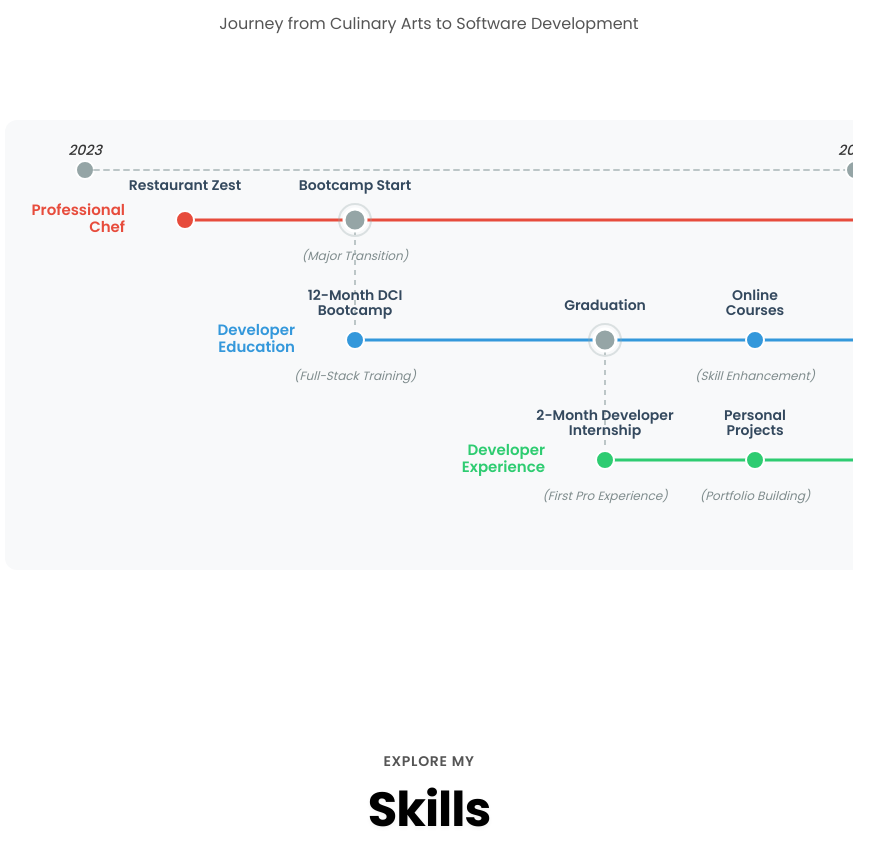
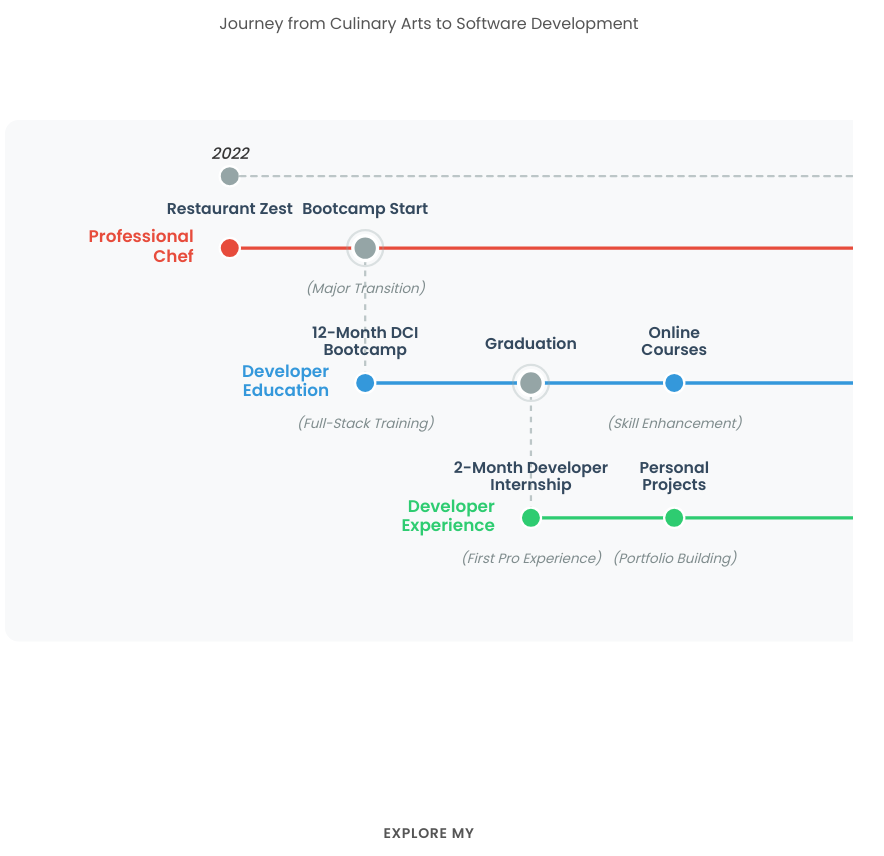
Before and after one commit to AaronPG095/portfolio-html-css-js, a Next.js app: page / in a window 1280 px wide. Shown: the part 2051-2907 px from the top of the page, without its empty margins (211-1095 px from the left). Built offline with nearby package versions, Linux system fonts and the light colour scheme.

Commit message:
Update TimelineSVG and translations: adjust timeline coordinates and styles for improved layout and visual consistency. Change start year from 2023 to 2022 in translations, and add a new future goal node for better clarity in the timeline.

```diff
--- a/components/About/TimelineSVG.tsx
+++ b/components/About/TimelineSVG.tsx
@@ -76,14 +76,14 @@ function getBranchY(branchId: string, branchIndex: number): number {
 function getNodeX(nodeId: string, position: number, branchId: string, leftPadding: number = 0): number {
   // Fixed coordinate mapping based on the provided code
   const fixedPositions: { [key: string]: number } = {
-    'restaurant-zest': 80,
-    'bootcamp-start': 250,
-    'dci-bootcamp': 250,
-    'graduation': 500,
-    'online-courses': 650,
-    'internship': 500,
-    'personal-projects': 650,
-    'current-position': 900, // Will be replaced by Computer Science Degree
+    'restaurant-zest': -20,
+    'bootcamp-start': 150,
+    'dci-bootcamp': 150,
+    'graduation': 400,
+    'online-courses': 550,
+    'internship': 400,
+    'personal-projects': 550,
+    'current-position': 800, // Will be replaced by Computer Science Degree
   };
 
   if (fixedPositions[nodeId]) {
@@ -99,9 +99,9 @@ function getNodeX(nodeId: string, position: number, branchId: string, leftPaddin
  */
 function getBranchStartX(branchId: string): number {
   const startPositions: { [key: string]: number } = {
-    'chef-work': 80,
-    'software-education': 250,
-    'software-experience': 500,
+    'chef-work': -20,
+    'software-education': 150,
+    'software-experience': 400,
   };
   return startPositions[branchId] || 80;
 }
@@ -110,41 +110,66 @@ function getBranchStartX(branchId: string): number {
  * Gets branch transition X coordinate (where it becomes dashed)
  */
 function getBranchTransitionX(branchId: string): number {
-  // All branches transition at x=900 based on the provided code
-  return 900;
+  // All branches transition at x=800 based on the provided code
+  return 800;
 }
 
 export default function TimelineSVG({ branches }: TimelineSVGProps) {
   const { t } = useLanguage();
 
-  // Reduced left padding by 50%: from 200px to 100px, keep right reduction: 1200 + 100 - 100 = 1200
-  const leftPadding = 100;
+  // Left padding shifts all content right so Professional Chef label is fully visible
+  const leftPadding = 180;
   const rightReduction = 100;
-  const svgWidth = 1200 + leftPadding - rightReduction; // 1200
-  const viewBox = `0 0 ${svgWidth} 450`;
+
+  // Right end of dashed lines (grey and colored) – shortened 60%, all align to this x
+  const transitionX = 800 + leftPadding;
+  const endXFull = 1120 + leftPadding - rightReduction;
+  const dashedLinesEndX = transitionX + 0.4 * (endXFull - transitionX);
+
+  // Blue/green (screenshot) content moved 15% left inside container
+  const contentShiftFactor = 0.85;
+  const shiftContentX = (x: number) => x * contentShiftFactor;
+  // Blue/green content moved an extra 10% of blue line length left (graduation, online-courses, internship, personal-projects, Developer Experience label; green line extended)
+  const blueLineLength = (800 + leftPadding) - (150 + leftPadding);
+  const contentExtraLeft = 0.1 * blueLineLength;
+
+  // Equal padding left and right; right edge ends after Future label + padding only
+  const contentPadding = 40;
+  const futureLabelX = shiftContentX(dashedLinesEndX) + 10;
+  const contentMaxX = futureLabelX + 70; // Future label width + right padding only
+  const contentMinX = -contentPadding;
+  const totalWidth = contentMaxX + 2 * contentPadding;
+  // Top row moved 3% up; container extended at top by same amount (longer at top)
+  const svgHeight = 450;
+  const topRowShiftUp = Math.round(svgHeight * 0.03); // 14
+  const topRowY = 50 - topRowShiftUp; // 36
+  const topLabelY = 35 - topRowShiftUp; // 21
+  const viewBoxMinY = -topRowShiftUp; // -14: extra space above
+  const viewBoxHeight = svgHeight + topRowShiftUp; // 464
+  const contentViewBox = `${contentMinX} ${viewBoxMinY} ${totalWidth} ${viewBoxHeight}`;
 
   return (
     <div className={styles.timelineSVGWrapper}>
       <svg
-        viewBox={viewBox}
+        viewBox={contentViewBox}
         className={styles.timelineSVG}
         preserveAspectRatio="xMidYMid meet"
         role="img"
         aria-label={t('about.timeline.heading')}
       >
-        {/* Background */}
-        <rect width={svgWidth} height="450" fill="#f8f9fa" className={styles.timelineBackground} rx="12" ry="12" />
+        {/* Background – equal padding left and right; y/height offset for 3% top crop */}
+        <rect x={contentMinX} y={viewBoxMinY} width={totalWidth} height={viewBoxHeight} fill="#f8f9fa" className={styles.timelineBackground} rx="12" ry="12" />
 
         {/* Timeline markers */}
-        {/* Year 2023 Node */}
+        {/* Year 2022 Node */}
         <g
           className={styles.nodeGroup}
           pointerEvents="all"
-          style={{ transformOrigin: `${60 + leftPadding - 80}px 50px` }}
+          style={{ transformOrigin: `${60 + leftPadding - 80}px ${topRowY}px` }}
         >
           <circle
             cx={60 + leftPadding - 80}
-            cy="50"
+            cy={topRowY}
             r="9"
             fill="#95a5a6"
             stroke="white"
@@ -153,7 +178,7 @@ export default function TimelineSVG({ branches }: TimelineSVGProps) {
           />
           <text
             x={60 + leftPadding - 80}
-            y="35"
+            y={topLabelY}
             textAnchor="middle"
             fontSize="14"
             fill="var(--color-dark-grey)"
@@ -166,8 +191,9 @@ export default function TimelineSVG({ branches }: TimelineSVGProps) {
         </g>
 
         <text
-          x={svgWidth - 120}
-          y="50"
+          x={shiftContentX(dashedLinesEndX) + 10}
+          y={topRowY}
+          textAnchor="start"
           fontSize="14"
           fontStyle="italic"
           fontWeight="500"
@@ -177,12 +203,12 @@ export default function TimelineSVG({ branches }: TimelineSVGProps) {
           {t('about.timeline.markers.future')}
         </text>
 
-        {/* Top timeline line */}
+        {/* Top timeline line – ends at same x as branch dashed lines below */}
         <line
           x1={60 + leftPadding - 80 + 9}
-          y1="50"
-          x2={svgWidth - 130}
-          y2="50"
+          y1={topRowY}
+          x2={shiftContentX(dashedLinesEndX)}
+          y2={topRowY}
           stroke="#95a5a6"
           strokeWidth="2"
           strokeDasharray="5,5"
@@ -191,15 +217,15 @@ export default function TimelineSVG({ branches }: TimelineSVGProps) {
           className={styles.timelineTopLine}
         />
 
-        {/* Year 2026 Node */}
+        {/* Year 2026 Node (10% left) */}
         <g
           className={styles.nodeGroup}
           pointerEvents="all"
-          style={{ transformOrigin: `${750 + leftPadding}px 50px` }}
+          style={{ transformOrigin: `${(650 + leftPadding) * 0.9}px ${topRowY}px` }}
         >
           <circle
-            cx={750 + leftPadding}
-            cy="50"
+            cx={(650 + leftPadding) * 0.9}
+            cy={topRowY}
             r="9"
             fill="#95a5a6"
             stroke="white"
@@ -207,8 +233,8 @@ export default function TimelineSVG({ branches }: TimelineSVGProps) {
             className={styles.nodeCircle}
           />
           <text
-            x={750 + leftPadding}
-            y="35"
+            x={(650 + leftPadding) * 0.9}
+            y={topLabelY}
             textAnchor="middle"
             fontSize="14"
             fill="var(--color-dark-grey)"
@@ -220,15 +246,19 @@ export default function TimelineSVG({ branches }: TimelineSVGProps) {
           </text>
         </g>
 
-        {/* Branch Labels */}
+        {/* Branch Labels – same distance from label to first node on each branch */}
         {branches.map((branch, branchIndex) => {
           const [line1, line2] = splitBranchLabel(branch.label);
           const y = getBranchY(branch.id, branchIndex);
           const color = getBranchColor(branch.id);
-          // Shift labels to the right by leftPadding, ensure Professional Chef has enough space
-          // B2 label adjusted to match 60px spacing: node at 350, so label at 290 (190 + 100)
-          // B3 label adjusted to match 60px spacing: node at 600, so label at 540 (440 + 100)
-          const labelX = branchIndex === 0 ? 20 + leftPadding : branchIndex === 1 ? 190 + leftPadding : 440 + leftPadding;
+          const labelGap = 32.15;
+          const firstNodeX =
+            branch.id === 'chef-work'
+              ? getBranchStartX(branch.id) + leftPadding
+              : branch.id === 'software-education'
+                ? shiftContentX(getBranchStartX(branch.id) + leftPadding)
+                : shiftContentX(getBranchStartX(branch.id) + leftPadding) - contentExtraLeft;
+          const labelX = firstNodeX - labelGap;
 
           return (
             <g key={`label-${branch.id}`}>
@@ -265,28 +295,34 @@ export default function TimelineSVG({ branches }: TimelineSVGProps) {
           const y = getBranchY(branch.id, 0);
           const color = getBranchColor(branch.id);
           const startX = getBranchStartX(branch.id) + leftPadding;
-          const transitionX = getBranchTransitionX(branch.id) + leftPadding;
-          // Reduce end position by rightReduction: 1120 + leftPadding - rightReduction
-          const endX = 1120 + leftPadding - rightReduction;
+          const branchTransitionX = getBranchTransitionX(branch.id) + leftPadding;
+          const isBlueOrGreen = branch.id === 'software-education' || branch.id === 'software-experience';
+          const lineStartX = isBlueOrGreen ? shiftContentX(startX) : startX;
+          const lineTransitionX = isBlueOrGreen ? shiftContentX(branchTransitionX) : branchTransitionX;
+          const lineDashedEndX = (branch.id === 'chef-work' || isBlueOrGreen) ? shiftContentX(dashedLinesEndX) : dashedLinesEndX;
+          const solidLineX1 = branch.id === 'software-experience' ? lineStartX - contentExtraLeft : lineStartX;
+          const redEndAtNode = shiftContentX(800 + leftPadding);
+          const solidLineX2 = branch.id === 'chef-work' ? redEndAtNode : lineTransitionX;
+          const dashedLineX1 = branch.id === 'chef-work' ? redEndAtNode : lineTransitionX;
 
           return (
             <g key={`line-${branch.id}`}>
-              {/* Solid line */}
+              {/* Solid line – red ends at future indicator node; green extended left */}
               <line
-                x1={startX}
+                x1={solidLineX1}
                 y1={y}
-                x2={transitionX}
+                x2={solidLineX2}
                 y2={y}
                 stroke={color}
                 strokeWidth="3"
                 strokeLinecap="round"
                 className={styles.branchLineSolid}
               />
-              {/* Dashed line */}
+              {/* Dashed line – red starts at future indicator node */}
               <line
-                x1={transitionX}
+                x1={dashedLineX1}
                 y1={y}
-                x2={endX}
+                x2={lineDashedEndX}
                 y2={y}
                 stroke={color}
                 strokeWidth="3"
@@ -299,11 +335,11 @@ export default function TimelineSVG({ branches }: TimelineSVGProps) {
           );
         })}
 
-        {/* Connector Lines */}
+        {/* Connector Lines (second one between Graduation & green node – both shifted 15% left) */}
         <line
-          x1={250 + leftPadding}
+          x1={shiftContentX(150 + leftPadding)}
           y1="100"
-          x2={250 + leftPadding}
+          x2={shiftContentX(150 + leftPadding)}
           y2="220"
           stroke="#95a5a6"
           strokeWidth="2"
@@ -312,9 +348,9 @@ export default function TimelineSVG({ branches }: TimelineSVGProps) {
           className={styles.connectorLine}
         />
         <line
-          x1={500 + leftPadding}
+          x1={shiftContentX(400 + leftPadding) - contentExtraLeft}
           y1="220"
-          x2={500 + leftPadding}
+          x2={shiftContentX(400 + leftPadding) - contentExtraLeft}
           y2="340"
           stroke="#95a5a6"
           strokeWidth="2"
@@ -334,7 +370,19 @@ export default function TimelineSVG({ branches }: TimelineSVGProps) {
               return null;
             }
 
-            const x = getNodeX(node.id, node.position || 0, branch.id, leftPadding);
+            const xBase = getNodeX(node.id, node.position || 0, branch.id, leftPadding);
+            let x = (branch.id === 'software-education' || branch.id === 'software-experience')
+              ? shiftContentX(xBase)
+              : xBase;
+            if (branch.id === 'chef-work' && node.id === 'bootcamp-start') {
+              x = shiftContentX(150 + leftPadding);
+            }
+            const isExtraLeftNode =
+              (branch.id === 'software-education' && (node.id === 'graduation' || node.id === 'online-courses')) ||
+              branch.id === 'software-experience';
+            if (isExtraLeftNode) {
+              x -= contentExtraLeft;
+            }
             const isTransition = node.isTransition || false;
             const cleanTitle = cleanNodeTitle(node.title);
 
@@ -427,14 +475,14 @@ export default function TimelineSVG({ branches }: TimelineSVGProps) {
           });
         })}
 
-        {/* Future Node: Computer Science Degree */}
+        {/* Future Node: Computer Science Degree (shifted 15% left) */}
         <g
           className={styles.nodeGroup}
           pointerEvents="all"
-          style={{ transformOrigin: `${900 + leftPadding}px 220px` }}
+          style={{ transformOrigin: `${shiftContentX(800 + leftPadding)}px 220px` }}
         >
           <circle
-            cx={900 + leftPadding}
+            cx={shiftContentX(800 + leftPadding)}
             cy="220"
             r="9"
             fill="#3498db"
@@ -443,7 +491,7 @@ export default function TimelineSVG({ branches }: TimelineSVGProps) {
             className={styles.nodeCircle}
           />
           <text
-            x={900 + leftPadding}
+            x={shiftContentX(800 + leftPadding)}
             y="180"
             textAnchor="middle"
             fontSize="12"
@@ -454,7 +502,7 @@ export default function TimelineSVG({ branches }: TimelineSVGProps) {
             {t('about.timeline.futureNode.titleLine1')}
           </text>
           <text
-            x={900 + leftPadding}
+            x={shiftContentX(800 + leftPadding)}
             y="195"
             textAnchor="middle"
             fontSize="12"
@@ -465,7 +513,7 @@ export default function TimelineSVG({ branches }: TimelineSVGProps) {
             {t('about.timeline.futureNode.titleLine2')}
           </text>
           <text
-            x={900 + leftPadding}
+            x={shiftContentX(800 + leftPadding)}
             y="260"
             textAnchor="middle"
             fontSize="10"
@@ -477,10 +525,47 @@ export default function TimelineSVG({ branches }: TimelineSVGProps) {
           </text>
         </g>
 
-        {/* Future indicators */}
+        {/* Future indicator (red) – small circle only */}
         <g opacity="0.4" className={styles.futureIndicators}>
-          <circle cx={900 + leftPadding} cy="100" r="5" fill="#e74c3c" />
-          <circle cx={900 + leftPadding} cy="340" r="5" fill="#2ecc71" />
+          <circle cx={shiftContentX(800 + leftPadding)} cy="100" r="5" fill="#e74c3c" />
+        </g>
+        {/* Future green node: Develop Own MVP (proper node with label & sublabel) */}
+        <g
+          className={styles.nodeGroup}
+          pointerEvents="all"
+          style={{ transformOrigin: `${shiftContentX(800 + leftPadding)}px 340px` }}
+        >
+          <circle
+            cx={shiftContentX(800 + leftPadding)}
+            cy="340"
+            r="9"
+            fill="#2ecc71"
+            stroke="white"
+            strokeWidth="2"
+            className={styles.nodeCircle}
+          />
+          <text
+            x={shiftContentX(800 + leftPadding)}
+            y="315"
+            textAnchor="middle"
+            fontSize="12"
+            fill="#34495e"
+            fontWeight="600"
+            className={styles.nodeTitle}
+          >
+            {t('about.timeline.futureGreenNode.title')}
+          </text>
+          <text
+            x={shiftContentX(800 + leftPadding)}
+            y="380"
+            textAnchor="middle"
+            fontSize="10"
+            fill="#7f8c8d"
+            fontStyle="italic"
+            className={styles.nodeDescription}
+          >
+            {t('about.timeline.futureGreenNode.description')}
+          </text>
         </g>
       </svg>
     </div>
--- a/data/translations.json
+++ b/data/translations.json
@@ -28,7 +28,7 @@
         "heading": "Career Timeline & Professional Development",
         "subtitle": "Journey from Culinary Arts to Software Development",
         "markers": {
-          "startYear": "2023",
+          "startYear": "2022",
           "year2026": "2026",
           "future": "Future →"
         },
@@ -36,6 +36,10 @@
           "titleLine1": "Computer Science",
           "titleLine2": "Degree",
           "description": "(Future Goal)"
+        },
+        "futureGreenNode": {
+          "title": "Develop Own SaaS",
+          "description": "(Become Entrepreneur)"
         },
         "branches": {
           "chefWork": "Professional Chef",
@@ -179,7 +183,7 @@
         "heading": "Karriere-Timeline & Berufliche Entwicklung",
         "subtitle": "Weg von der Kochkunst zur Softwareentwicklung",
         "markers": {
-          "startYear": "2023",
+          "startYear": "2022",
           "year2026": "2026",
           "future": "Zukunft →"
         },
@@ -187,6 +191,10 @@
           "titleLine1": "Informatik",
           "titleLine2": "Studium",
           "description": "(Zukunfts-Ziel)"
+        },
+        "futureGreenNode": {
+          "title": "Eigenes SaaS entwickeln",
+          "description": "(Unternehmer werden)"
         },
         "branches": {
           "chefWork": "Profikoch",
```
